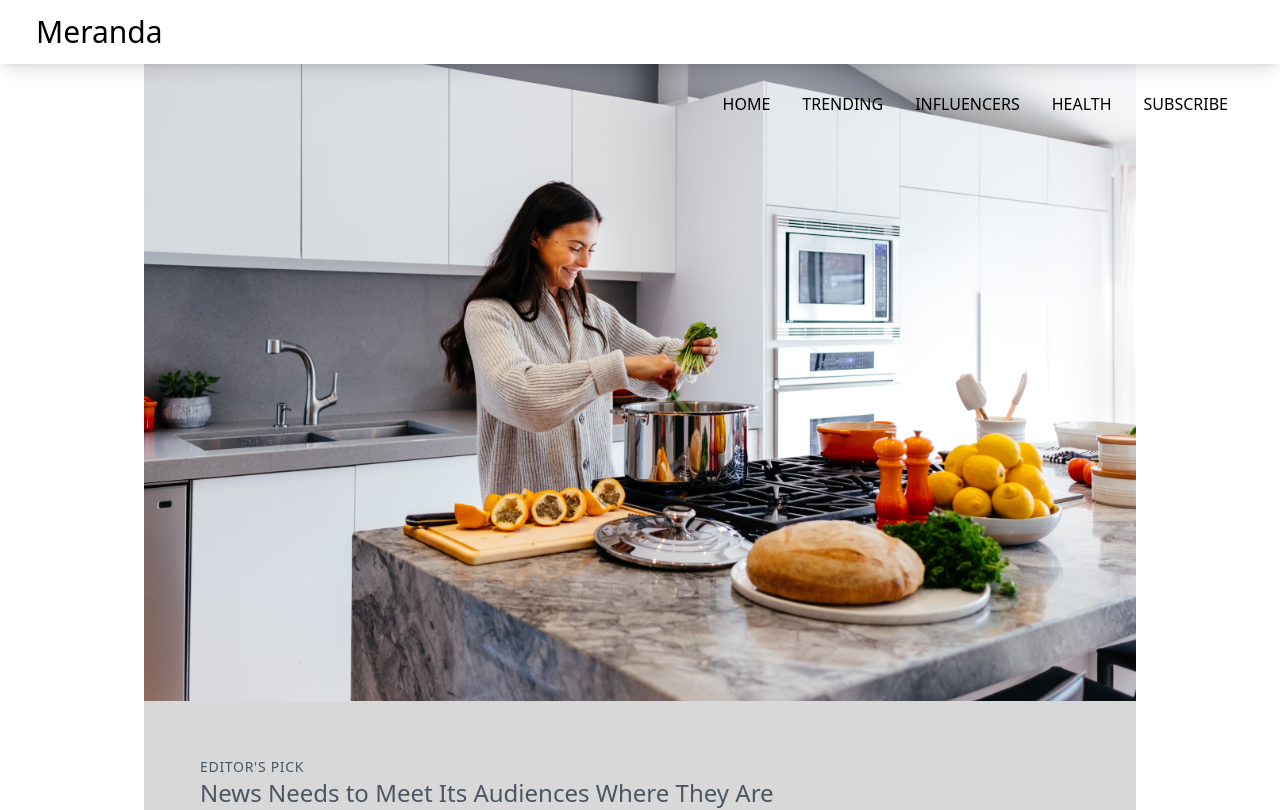
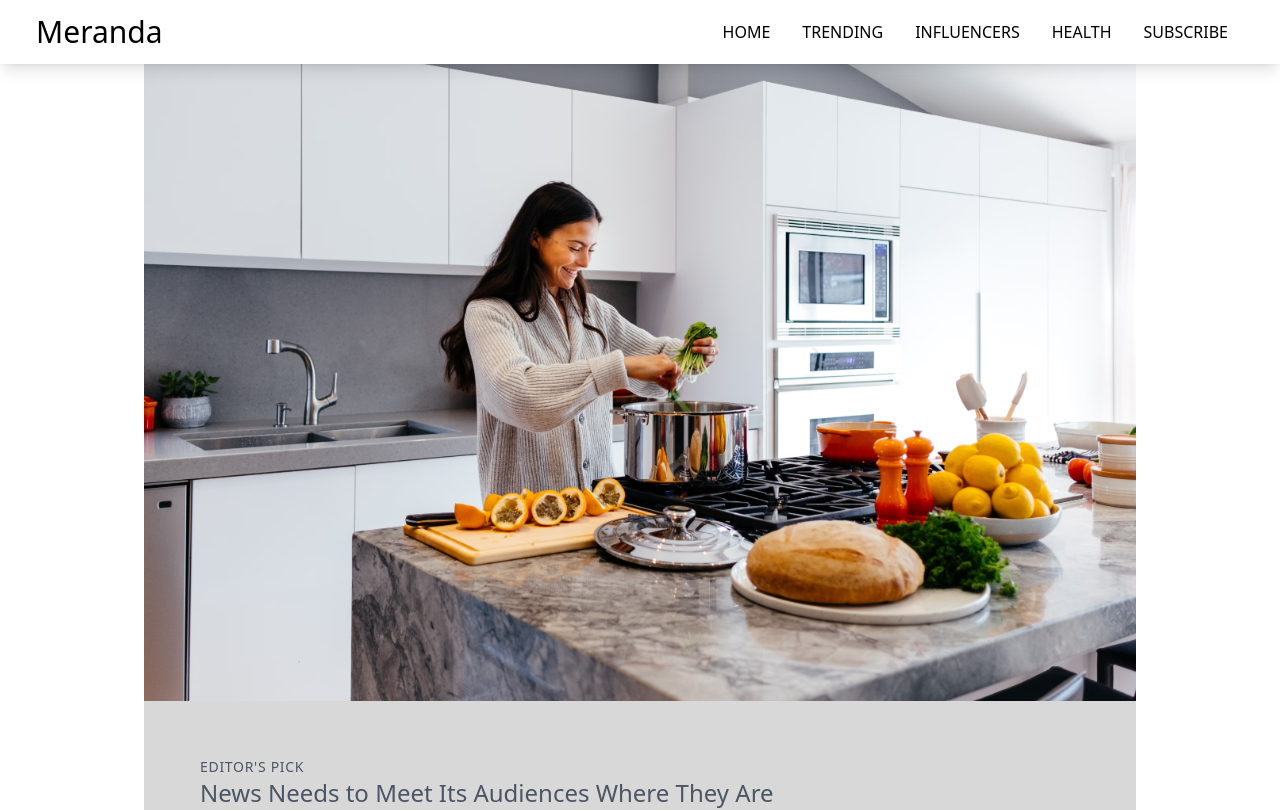
Before and after one commit to MorinaElsa/ReactJS-Tailwind-VlogTemplate, a React (Create React App) app: page / in a window 1280 px wide. Shown: the top 810 px of the page. Built offline with nearby package versions, Linux system fonts and the light colour scheme.

Commit message:
NavBar Top

```diff
--- a/src/components/NavBar.jsx
+++ b/src/components/NavBar.jsx
@@ -26,7 +26,7 @@ const NavBar = () => {
         <ul
           className={`uppercase sm:flex ${
             isMenuOpen ? "block" : "hidden"
-          } font-mono mt-4 absolute sm:relative top-full left-0 sm:left-auto sm:flex flex-col sm:flex-row bg-white sm:bg-transparent w-full sm:w-auto justify-center items-center`}
+          } font-mono sm:mt-0 mt-4 absolute sm:relative top-full left-0 sm:top-0 sm:left-auto sm:flex flex-col sm:flex-row bg-white sm:bg-transparent w-full sm:w-auto justify-center items-center`}
         >
           <li className="p-4 hover:text-hover-green" onClick={closeMenu}>
             {" "}
```
